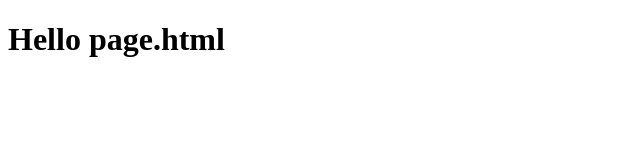
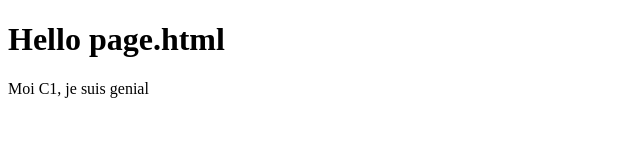
Before and after one commit to DmAfpa/noel, a plain HTML site: page page.html in a window 1280 px wide. Shown: the whole page, without its empty margins (0-640 px from the left). Drawn offline with Linux system fonts and the light colour scheme.

Commit message:
ajout main de C1

```diff
--- a/page.html
+++ b/page.html
@@ -7,5 +7,6 @@
 </head>
 <body>
     <h1>Hello page.html</h1>
+    <main>Moi C1, je suis genial</main>
 </body>
 </html>
```
